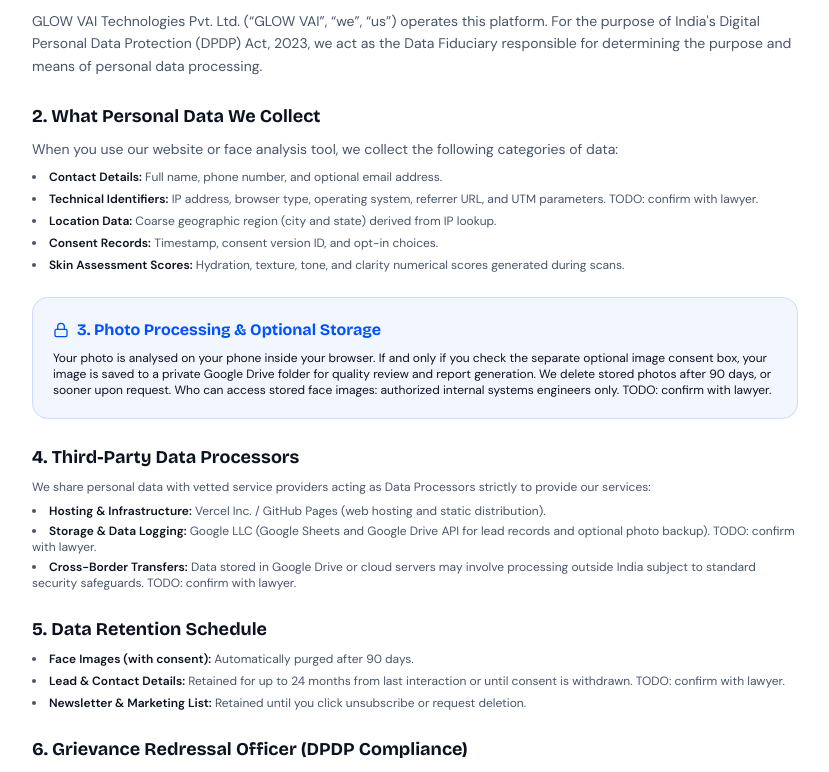
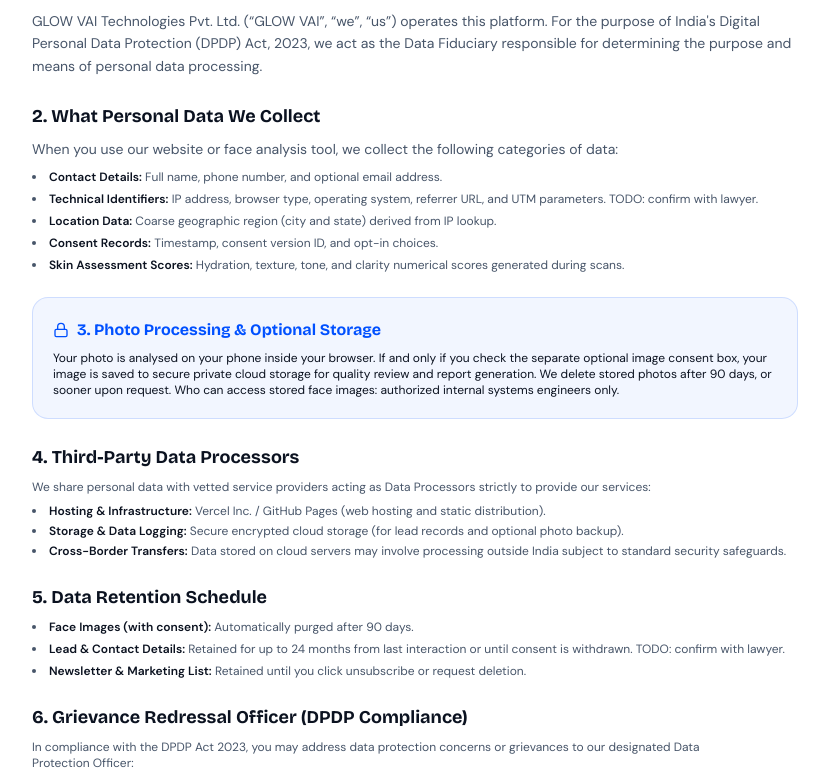
Before and after one commit to Sathveek123/GLOWVAI-, a Next.js app: page /privacy in a window 1280 px wide. Shown: the part 490-1262 px from the top of the page, without its empty margins (225-1054 px from the left). Built offline with nearby package versions, Linux system fonts and the light colour scheme; no server answers.

Commit message:
Fix /store 404 with redirect to /shop and remove Drive mentions from all copy

```diff
--- a/app/privacy/page.tsx
+++ b/app/privacy/page.tsx
@@ -70,7 +70,7 @@ export default function PrivacyPage() {
                 <span>3. Photo Processing & Optional Storage</span>
               </h2>
               <p className="text-xs">
-                Your photo is analysed on your phone inside your browser. If and only if you check the separate optional image consent box, your image is saved to a private Google Drive folder for quality review and report generation. We delete stored photos after 90 days, or sooner upon request. Who can access stored face images: authorized internal systems engineers only. TODO: confirm with lawyer.
+                Your photo is analysed on your phone inside your browser. If and only if you check the separate optional image consent box, your image is saved to secure private cloud storage for quality review and report generation. We delete stored photos after 90 days, or sooner upon request. Who can access stored face images: authorized internal systems engineers only.
               </p>
             </section>
 
@@ -81,8 +81,8 @@ export default function PrivacyPage() {
               </p>
               <ul className="list-disc list-inside space-y-1 text-xs">
                 <li><strong className="text-ink">Hosting & Infrastructure:</strong> Vercel Inc. / GitHub Pages (web hosting and static distribution).</li>
-                <li><strong className="text-ink">Storage & Data Logging:</strong> Google LLC (Google Sheets and Google Drive API for lead records and optional photo backup). TODO: confirm with lawyer.</li>
-                <li><strong className="text-ink">Cross-Border Transfers:</strong> Data stored in Google Drive or cloud servers may involve processing outside India subject to standard security safeguards. TODO: confirm with lawyer.</li>
+                <li><strong className="text-ink">Storage & Data Logging:</strong> Secure encrypted cloud storage (for lead records and optional photo backup).</li>
+                <li><strong className="text-ink">Cross-Border Transfers:</strong> Data stored on cloud servers may involve processing outside India subject to standard security safeguards.</li>
               </ul>
             </section>
 
--- /dev/null
+++ b/app/store/page.tsx
@@ -0,0 +1,5 @@
+import { redirect } from "next/navigation";
+
+export default function StoreRedirectPage() {
+  redirect("/shop");
+}
--- a/config/faq.ts
+++ b/config/faq.ts
@@ -21,7 +21,7 @@ export const rawFaqItems: FaqItem[] = [
   {
     id: "faq-2",
     question: "Is my photo stored on a server?",
-    answer: "Your photo is analysed in your browser. If you check the separate photo consent box, it is saved securely to a private Drive folder and deleted after 90 days or on your request.",
+    answer: "Your photo is analysed in your browser. If you check the separate photo consent box, it is saved securely to private cloud storage and deleted after 90 days or on your request.",
     flag: true,
   },
   {
```
